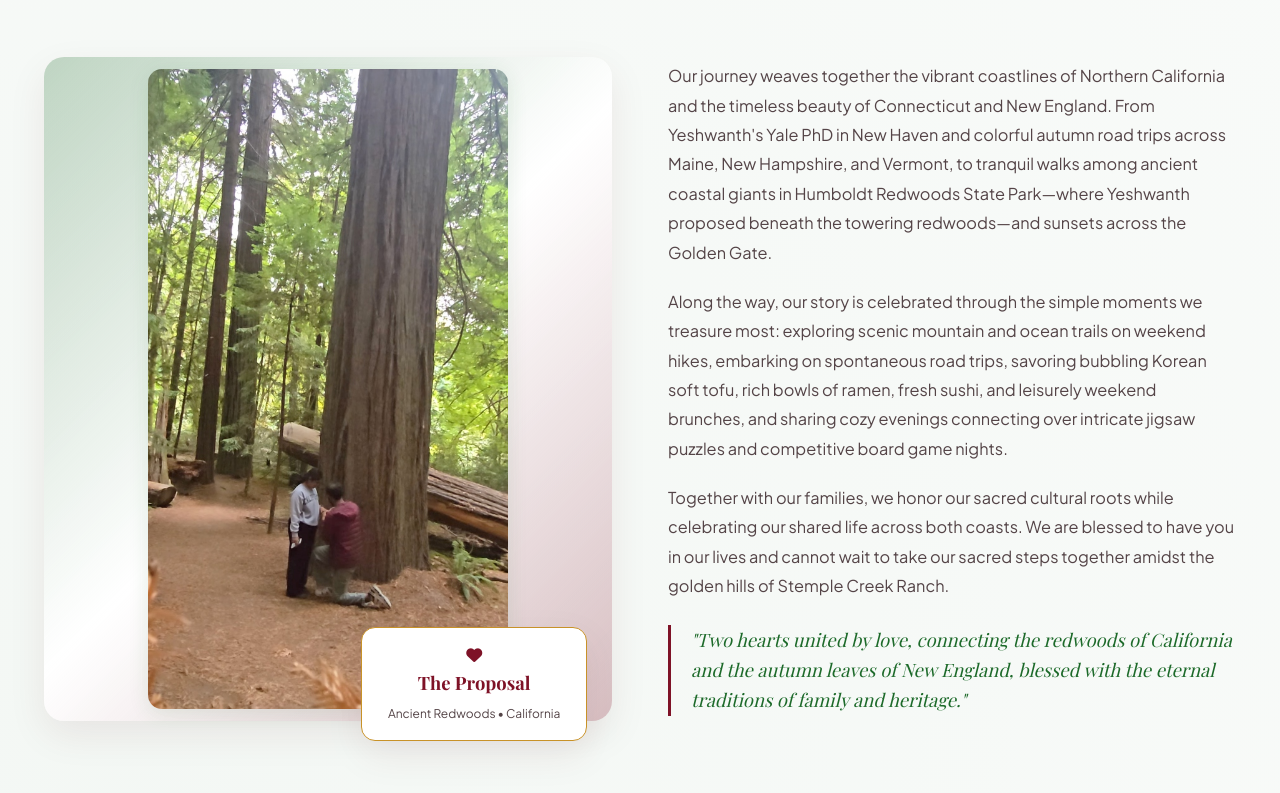
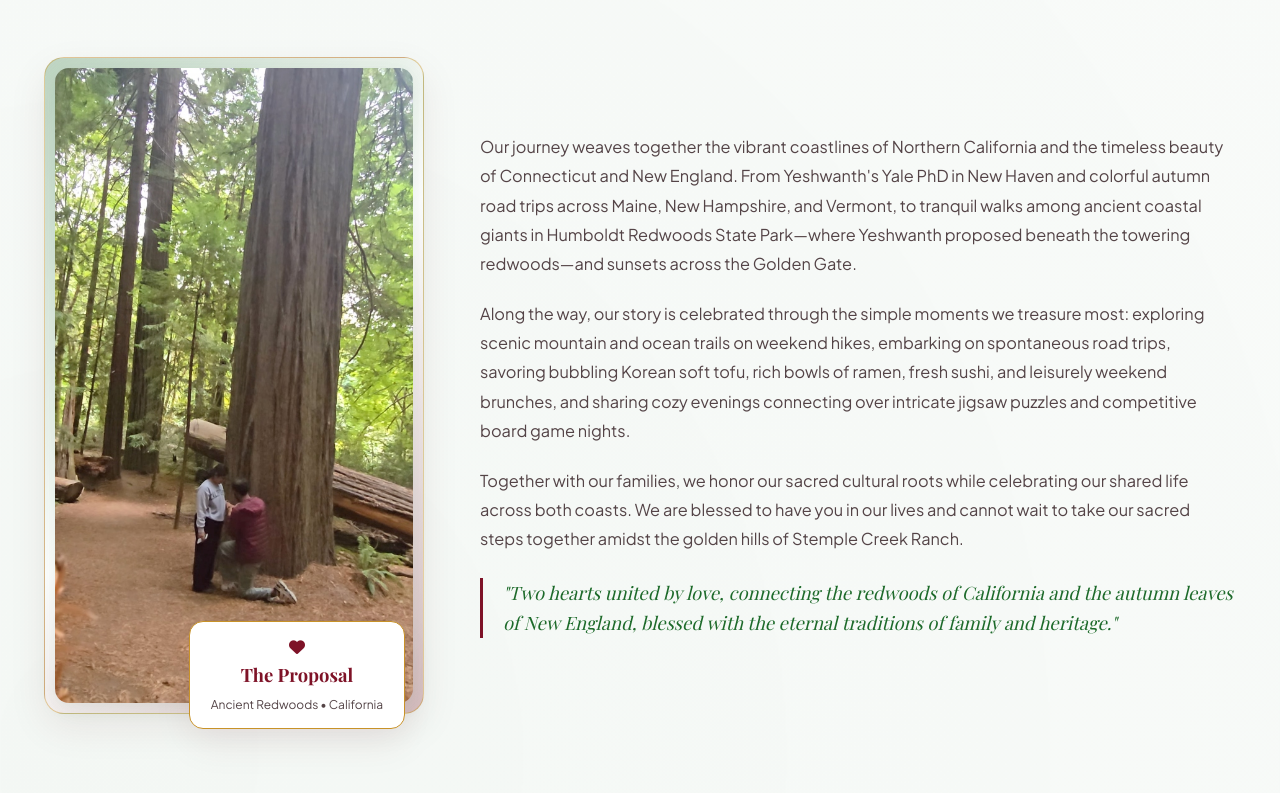
Before and after one commit to yeshwanthv5/wedding, a plain HTML site: page index.html in a window 1280 px wide. Shown: the part 1367-2160 px from the top of the page. Drawn offline with nearby package versions, Linux system fonts and the light colour scheme; a web font is replaced by a local one.

Commit message:
Tailor frame dimensions to proposal portrait aspect ratio

```diff
--- a/css/style.css
+++ b/css/style.css
@@ -1062,30 +1062,28 @@ h1, h2, h3, h4, h5, h6 {
    ========================================================================== */
 .story-grid {
   display: grid;
-  grid-template-columns: 1fr 1fr;
+  grid-template-columns: minmax(300px, 380px) 1fr;
   gap: 3.5rem;
   align-items: center;
 }
 
 .story-image-card {
   position: relative;
+  width: 100%;
+  max-width: 380px;
   border-radius: var(--radius-lg);
-  padding: 12px;
+  padding: 10px;
   background: linear-gradient(135deg, rgba(29, 106, 42, 0.25), #ffffff, rgba(126, 18, 39, 0.25));
+  border: 1.5px solid rgba(200, 142, 26, 0.4);
   box-shadow: var(--shadow-elevated);
-  display: flex;
-  justify-content: center;
-  align-items: center;
-  text-align: center;
+  margin: 0 auto;
 }
 
 .story-image-card img {
-  width: auto;
-  max-width: 100%;
+  width: 100%;
   height: auto;
-  max-height: 640px;
-  object-fit: contain;
-  margin: 0 auto;
+  aspect-ratio: 577 / 1024;
+  object-fit: cover;
   border-radius: calc(var(--radius-lg) - 6px);
   display: block;
   box-shadow: 0 4px 20px rgba(29, 106, 42, 0.12);
@@ -1093,11 +1091,11 @@ h1, h2, h3, h4, h5, h6 {
 
 .story-image-badge {
   position: absolute;
-  bottom: -20px;
-  right: 25px;
+  bottom: -16px;
+  right: 18px;
   background: #ffffff;
   border: 1.5px solid var(--gold-primary);
-  padding: 0.9rem 1.6rem;
+  padding: 0.7rem 1.3rem;
   border-radius: var(--radius-md);
   box-shadow: var(--shadow-elevated);
   text-align: center;
--- a/index.html
+++ b/index.html
@@ -16,7 +16,7 @@
   <link rel="stylesheet" href="https://cdnjs.cloudflare.com/ajax/libs/font-awesome/6.4.0/css/all.min.css">
 
   <!-- Core Light Luxury California Styling -->
-  <link rel="stylesheet" href="css/style.css?v=25">
+  <link rel="stylesheet" href="css/style.css?v=26">
 </head>
 
 <body>
@@ -843,7 +843,7 @@
   </footer>
 
   <!-- Clean Static Scripts -->
-  <script src="js/app.js?v=25"></script>
+  <script src="js/app.js?v=26"></script>
 </body>
 
 </html>
```
